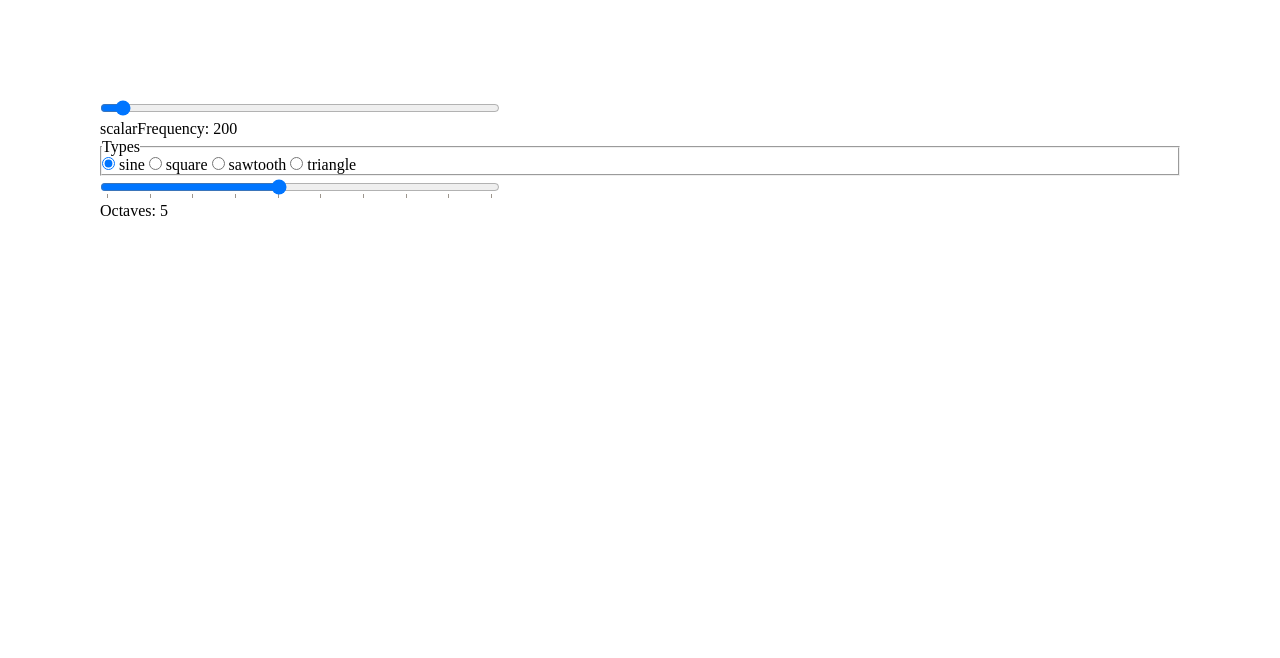
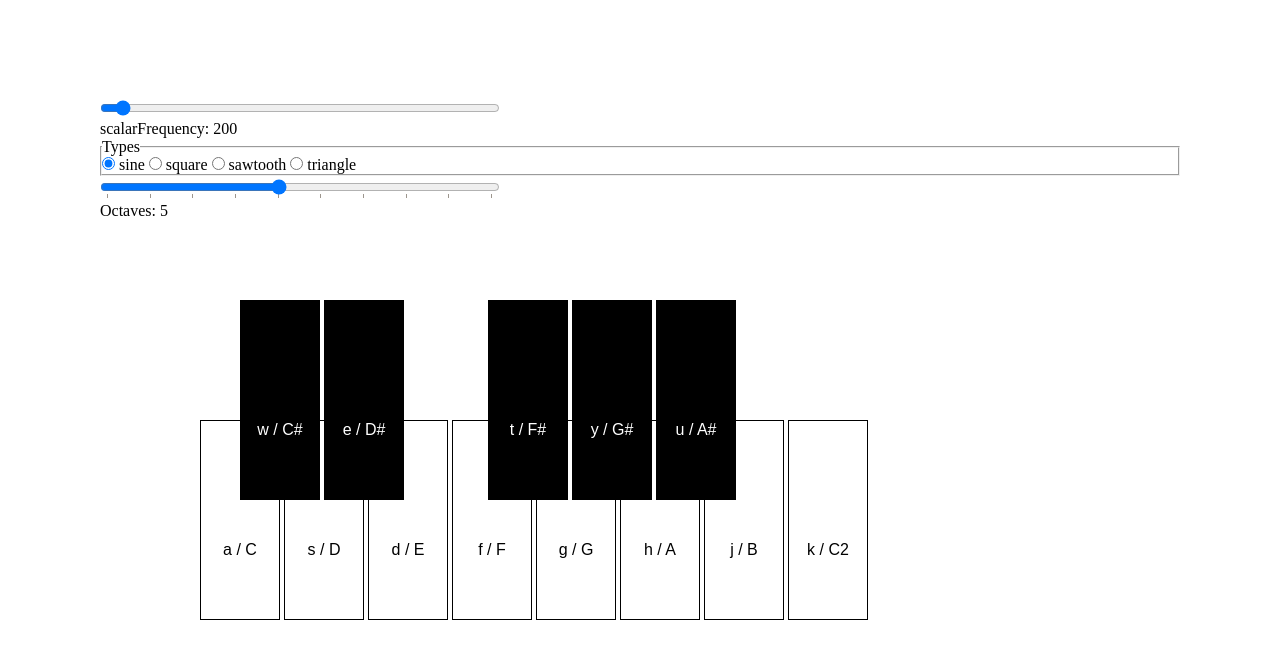
Before and after one commit to tripdragon/infinitesimal-game-engine, a plain HTML site: page System1/Demos/bittune.html in a window 1280 px wide. Drawn offline with Linux system fonts and the light colour scheme.

Commit message:
a bit of docs

```diff
--- a/System1/Demos/bittune.html
+++ b/System1/Demos/bittune.html
@@ -82,6 +82,73 @@
         width: 400px;
         margin: 0;
       }
+
+      #legend{
+        position: absolute;
+        left : 20px;
+        top: 400px;
+        color: black;
+        font-size: 16px;
+        font-family: sans-serif;
+      }
+      #legend p{
+        margin-top: 8px;
+      }
+
+      #visualkeys{
+        position: absolute;
+        left : 200px;
+        top: 300px;
+        color: black;
+        font-size: 16px;
+        font-family: sans-serif;
+
+
+
+      }
+
+      .visualkeysgroup {
+        display: flex;
+        flex-direction: row;
+        flex-wrap: nowrap;
+        justify-content: flex-start;
+        align-content: stretch;
+      }
+
+
+      #visualkeys span{
+        display: block;
+        /* position: absolute; */
+        box-sizing: border-box;
+        width: 80px;
+        height: 200px;
+        border: solid 1px black;
+        text-align: center;
+        padding: 120px 10px 0 10px;
+
+        order: 0;
+        flex: 0 1 auto;
+        align-self: auto;
+        margin-right: 4px;
+      }
+
+      #sharpnotes{
+        margin-left: 40px;
+        margin-bottom: -80px;
+        z-index: 12;
+        position: relative;
+      }
+      #sharpnotes .black{
+        color: white;
+        background-color: black;
+      }
+      #sharpnotes span:nth-child(3) {
+        margin-left: 80px;
+      }
+      #fullnotes{
+        z-index: 10;
+        position: relative;
+      }
     </style>
 
   </head>
@@ -91,6 +158,32 @@
 
     <!-- <canvas id="canvassss" width="512" height="512"></canvas> -->
 
+    <!-- <div id="legend">
+      <h1>Keys</h1>
+      <p>a ´w s é  d f ´t g ´y h ú  j k</p>
+      <p>C C# D D# E F F# G G# A A# B C</p>
+    </div> -->
+
+    <div id="visualkeys">
+      <div id="sharpnotes" class="visualkeysgroup">
+        <span class="black">w / C#</span>
+        <span class="black">e / D#</span>
+        <span class="black">t / F#</span>
+        <span class="black">y / G#</span>
+        <span class="black">u / A#</span>
+      </div>
+      <div id="fullnotes" class="visualkeysgroup">
+        <span class="white">a / C</span>
+        <span class="white">s / D</span>
+        <span class="white">d / E</span>
+        <span class="white">f / F</span>
+        <span class="white">g / G</span>
+        <span class="white">h / A</span>
+        <span class="white">j / B</span>
+        <span class="white">k / C2</span>
+      </div>
+      <!-- <span class="black">w / C#</span> -->
+    </div>
 
 
     <div id="gamespace">
--- a/System1/Demos/playerDemo.js
+++ b/System1/Demos/playerDemo.js
@@ -85,7 +85,7 @@ disc.load = function(){
 
   // window.box4 = box4;
 
-  var box4 = new Platform("plane magic", 540, 220, 0, 360, 70, {r:0.5,g:0.7,b:0.2,a:1}, this.system);
+  var box4 = new Platform("plane magic", 540, 420, 0, 360, 70, {r:0.9,g:0.9,b:0.2,a:1}, this.system);
   this.system.add(box4);
   window.box4 = box4;
 
```
Also changed, not shown: System1/Demos/paintgrid.html (+25 -0 lines), System1/Editor/editor111.js (+6 -6 lines), index.html (+10 -7 lines).
